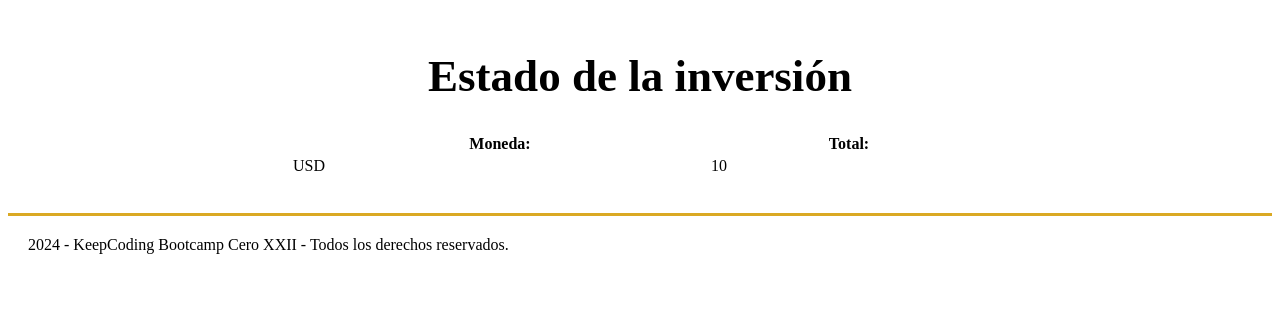
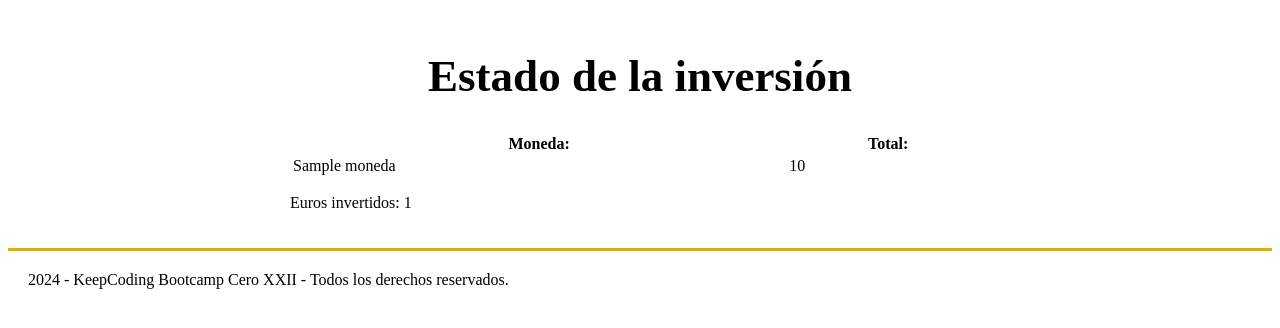
Before and after one commit to claudiadevis/Proyecto_Simulador_Cryptos, a Flask app: template cryptos/templates/status.html in a window 1280 px wide. Shown: the part 113-441 px from the top of the page. Run offline with Flask 3, Linux system fonts and the light colour scheme; the template is opened without the code that fills it: most values are stand-ins (such as "Sample title", 1, 10 or a date in 2020).

Commit message:
mejora en la tabla de status y en las clases cartera y consulta coinapi

```diff
--- a/cryptos/templates/status.html
+++ b/cryptos/templates/status.html
@@ -10,17 +10,17 @@
         <th>Moneda:</th>
         <th>Total:</th>
     </tr>
-    {% if totales_monedas %}
-    {% for total in totales_monedas %}
+    {% for moneda, total in totales_monedas.items() %}
     <tr class="fila">
-        <td>{{ total['to_currency'] }}</td>
-        <td>{{ total['suma_total'] }}</td>
+        <td>{{ moneda }}</td>
+        <td>{{ total }}</td>
     </tr>
     {% endfor %}
-    {% else %}
-    <tr>
-        <td class="lista-vacia" colspan="6">Aún no se ha realizado ninguna transacción</td>
-    </tr>
-    {% endif %}
 </table>
+
+{% if total_euros %}
+<p>
+    Euros invertidos: {{total_euros}}
+</p>
+{% endif %}
 {% endblock %}
--- a/cryptos/views.py
+++ b/cryptos/views.py
@@ -33,6 +33,7 @@ def compra():
 
                 consulta = Consulta_coinapi(
                     moneda_from, moneda_to, cantidad_from)
+                tasa_fecha = consulta.consultar_tasa()
                 cantidad_to = consulta.calcular_cantidad_to()
                 precio_unitario = consulta.calcular_precio_unitario()
 
@@ -49,8 +50,10 @@ def compra():
 
                 consulta = Consulta_coinapi(
                     moneda_from, moneda_to, cantidad_from)
-                consulta.calcular_cantidad_to()
-                consulta.calcular_precio_unitario()
+                tasa_fecha = consulta.consultar_tasa()
+                consulta.obtener_fecha(tasa_fecha[1])
+                cantidad_to = consulta.calcular_cantidad_to()
+                precio_unitario = consulta.calcular_precio_unitario()
                 mov_dict = consulta.construir_diccionario()
 
                 lista = ListaMovimientosDB()
@@ -73,6 +76,9 @@ def compra():
 @app.route('/status')
 def estado():
     cartera = Cartera()
-    totales = cartera.consulta_totales_SQL()
-    print(totales)
-    return render_template('status.html', totales_monedas=totales)
+    cartera.consulta_sql()
+    total_euros = cartera.obtener_euros_invertidos()
+    print(total_euros)
+    totales_monedas = cartera.obtener_totales_monedas()
+    print(totales_monedas)
+    return render_template('status.html', totales_monedas=totales_monedas, total_euros=total_euros)
```
Also changed, not shown: cryptos/data/cryptos.db.
